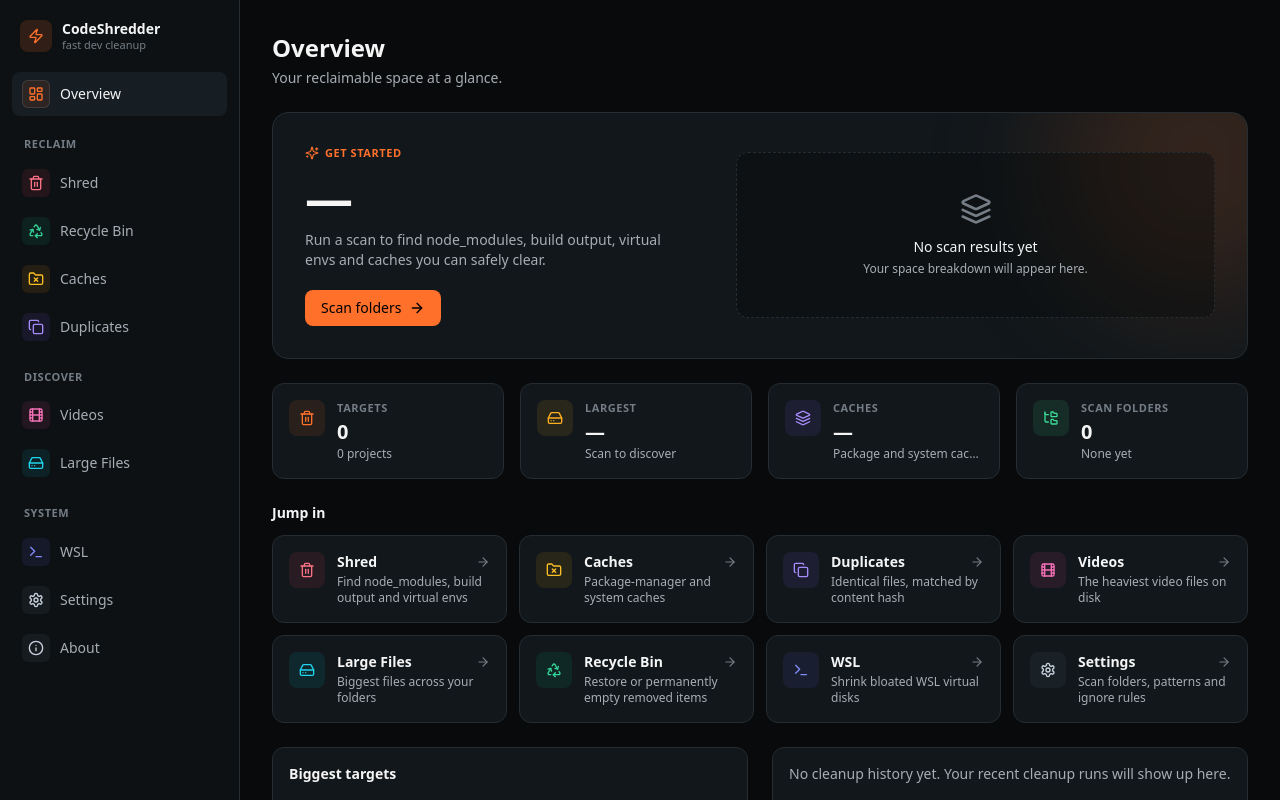
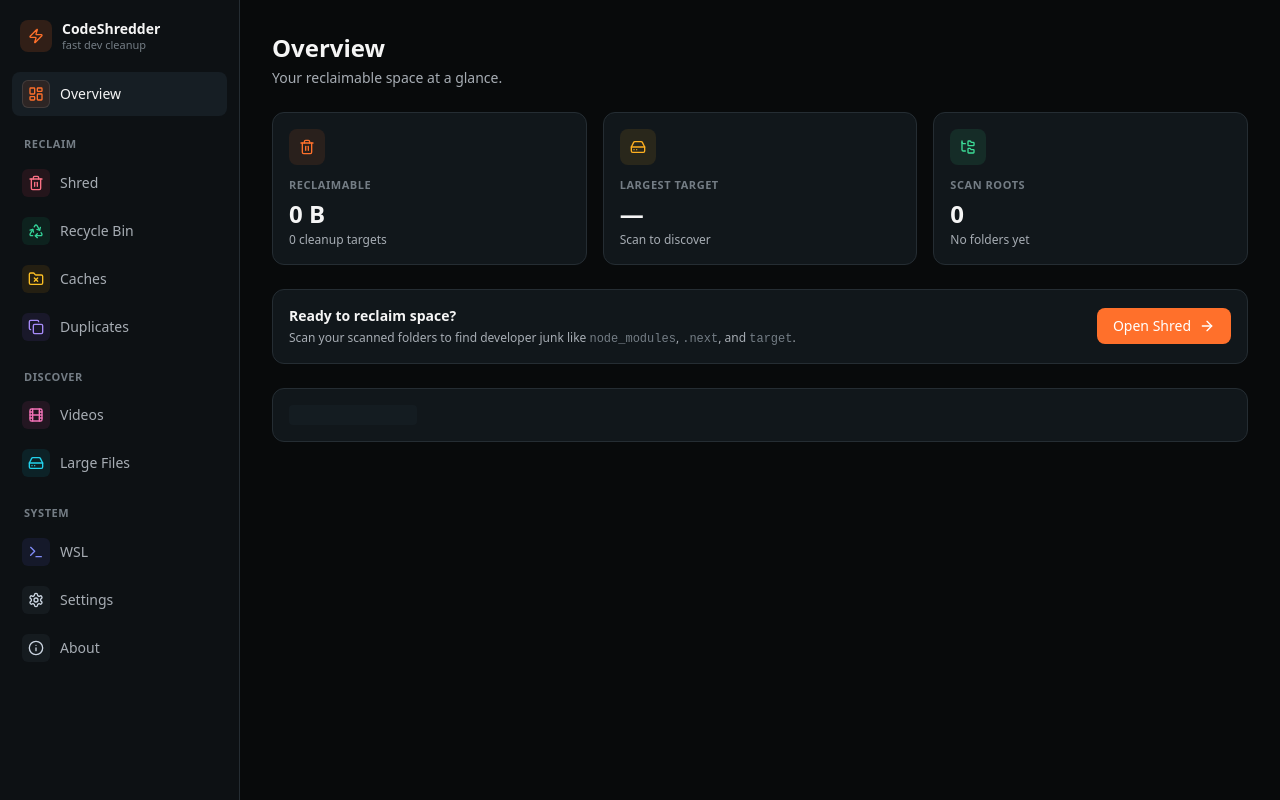
Before and after one commit to akshad-exe/CodeShredder, a React (Vite) app in the folder desktop/: page / in a window 1280 px wide. Built offline with nearby package versions, Linux system fonts and the light colour scheme.

Commit message:
Revert "feat(overview): hero with category breakdown, stats, quick-nav tiles, biggest targets"
This reverts commit 4ec544e487dea5e4292c263086956e5c607e0e3d.

```diff
--- a/desktop/src/components/overview/RecentCleanups.tsx
+++ b/desktop/src/components/overview/RecentCleanups.tsx
@@ -19,10 +19,7 @@ export function RecentCleanups() {
   const [entries, setEntries] = useState<CleanupHistoryEntry[] | null>(null)
 
   useEffect(() => {
-    if (!isTauri()) {
-      setEntries([])
-      return
-    }
+    if (!isTauri()) return
     let cancelled = false
     getCleanupHistory(20)
       .then((history) => {
--- a/desktop/src/pages/Overview.tsx
+++ b/desktop/src/pages/Overview.tsx
@@ -1,26 +1,10 @@
-import { useEffect, useMemo, useState } from 'react'
-import { ArrowRight, FolderTree, HardDrive, Layers, ScanSearch, Sparkles, Trash2 } from 'lucide-react'
+import { ArrowRight, Trash2, HardDrive, FolderTree } from 'lucide-react'
 import { useCleanupStore } from '@/store/cleanupStore'
 import { formatBytes, formatCount } from '@/lib/format'
-import { categoryLabel, PATTERN_COLORS } from '@/lib/patterns'
-import { isTauri, listCaches } from '@/lib/ipc'
-import { NAV_GROUPS, type PageId } from '@/lib/navigation'
 import { RecentCleanups } from '@/components/overview/RecentCleanups'
-import { cn } from '@/lib/utils'
+import type { PageId } from '@/lib/navigation'
 
-const TILES: { id: PageId; blurb: string }[] = [
-  { id: 'shred', blurb: 'Find node_modules, build output and virtual envs' },
-  { id: 'caches', blurb: 'Package-manager and system caches' },
-  { id: 'duplicates', blurb: 'Identical files, matched by content hash' },
-  { id: 'videos', blurb: 'The heaviest video files on disk' },
-  { id: 'large-files', blurb: 'Biggest files across your folders' },
-  { id: 'recycle-bin', blurb: 'Restore or permanently empty removed items' },
-  { id: 'wsl', blurb: 'Shrink bloated WSL virtual disks' },
-  { id: 'settings', blurb: 'Scan folders, patterns and ignore rules' },
-]
-const NAV_ITEMS = Object.fromEntries(NAV_GROUPS.flatMap((g) => g.items).map((i) => [i.id, i]))
-
-function Stat({
+function StatCard({
   icon: Icon,
   label,
   value,
@@ -34,14 +18,16 @@ function Stat({
   tone: string
 }) {
   return (
-    <div className="card flex items-start gap-3">
-      <div className={cn('grid h-9 w-9 shrink-0 place-content-center rounded-lg', tone)}>
+    <div className="card space-y-3">
+      <div className={`grid h-9 w-9 place-content-center rounded-lg ${tone}`}>
         <Icon className="h-4 w-4" />
       </div>
-      <div className="min-w-0">
-        <p className="text-[11px] font-semibold uppercase tracking-wider text-faint">{label}</p>
-        <p className="mt-0.5 text-xl font-bold tabular-nums text-text">{value}</p>
-        <p className="truncate text-xs text-muted">{sub}</p>
+      <div>
+        <p className="text-[11px] font-semibold uppercase tracking-wider text-faint">
+          {label}
+        </p>
+        <p className="mt-1 text-2xl font-bold tabular-nums text-text">{value}</p>
+        <p className="mt-0.5 text-xs text-muted">{sub}</p>
       </div>
     </div>
   )
@@ -51,183 +37,66 @@ export function Overview({ onNavigate }: { onNavigate: (p: PageId) => void }) {
   const totalReclaimable = useCleanupStore((s) => s.totalReclaimable)
   const targets = useCleanupStore((s) => s.targets)
   const scanRoots = useCleanupStore((s) => s.scanRoots)
-  const scanStatus = useCleanupStore((s) => s.scanStatus)
-  const [cacheBytes, setCacheBytes] = useState<number | null>(null)
 
-  useEffect(() => {
-    if (!isTauri()) return
-    listCaches()
-      .then((c) => setCacheBytes(c.reduce((n, e) => n + e.sizeBytes, 0)))
-      .catch(() => setCacheBytes(null))
-  }, [])
-
-  const { byCategory, top, projects } = useMemo(() => {
-    const cats = new Map<string, number>()
-    const projs = new Set<string>()
-    for (const t of targets) {
-      cats.set(t.category, (cats.get(t.category) ?? 0) + t.sizeBytes)
-      projs.add(t.projectPath)
-    }
-    return {
-      byCategory: [...cats.entries()].sort((a, b) => b[1] - a[1]),
-      top: [...targets].sort((a, b) => b.sizeBytes - a.sizeBytes).slice(0, 5),
-      projects: projs.size,
-    }
-  }, [targets])
-
-  const scanning = scanStatus === 'scanning'
-  const hasResults = targets.length > 0
+  const biggest =
+    targets.length > 0
+      ? targets.reduce((a, b) => (a.sizeBytes > b.sizeBytes ? a : b))
+      : null
 
   return (
     <div className="mx-auto max-w-[1400px] space-y-6 px-8 py-8">
       <div>
         <h1 className="text-2xl font-bold text-text">Overview</h1>
-        <p className="mt-1 text-sm text-muted">Your reclaimable space at a glance.</p>
+        <p className="mt-1 text-sm text-muted">
+          Your reclaimable space at a glance.
+        </p>
       </div>
 
-      {/* Hero */}
-      <section className="relative overflow-hidden rounded-2xl border border-border bg-panel p-6 sm:p-8">
-        <div className="pointer-events-none absolute -right-24 -top-24 h-72 w-72 rounded-full bg-accent/15 blur-3xl" />
-        <div className="relative grid gap-8 lg:grid-cols-[minmax(0,1fr)_minmax(0,1.2fr)] lg:items-center">
-          <div>
-            <p className="flex items-center gap-1.5 text-[11px] font-semibold uppercase tracking-wider text-accent">
-              <Sparkles className="h-3.5 w-3.5" />
-              {hasResults ? 'Ready to reclaim' : 'Get started'}
-            </p>
-            <p className="mt-3 text-5xl font-extrabold tabular-nums tracking-tight text-text">
-              {hasResults ? formatBytes(totalReclaimable) : '—'}
-            </p>
-            <p className="mt-2 max-w-sm text-sm text-muted">
-              {hasResults
-                ? `${formatCount(targets.length)} cleanup targets across ${formatCount(projects)} project${projects === 1 ? '' : 's'}. Everything moves to the Trash first.`
-                : 'Run a scan to find node_modules, build output, virtual envs and caches you can safely clear.'}
-            </p>
-            <div className="mt-5 flex flex-wrap gap-2.5">
-              <button type="button" className="btn-primary !text-black" onClick={() => onNavigate('shred')}>
-                {hasResults ? 'Review and shred' : 'Scan folders'}
-                <ArrowRight className="h-4 w-4" />
-              </button>
-              {scanning && (
-                <span className="inline-flex items-center gap-2 rounded-lg border border-border px-3 text-xs text-muted">
-                  <ScanSearch className="h-3.5 w-3.5 animate-pulse text-accent" />
-                  Scanning…
-                </span>
-              )}
-            </div>
-          </div>
-
-          <div>
-            {hasResults ? (
-              <>
-                <p className="mb-2 text-xs font-semibold text-text">Space by category</p>
-                <div className="flex h-3 overflow-hidden rounded-full bg-background">
-                  {byCategory.map(([cat, size]) => (
-                    <span
-                      key={cat}
-                      className={cn('h-full', PATTERN_COLORS[cat] ?? 'bg-accent')}
-                      style={{ width: `${(size / totalReclaimable) * 100}%` }}
-                      title={`${categoryLabel(cat)} · ${formatBytes(size)}`}
-                    />
-                  ))}
-                </div>
-                <ul className="mt-3 grid grid-cols-2 gap-x-4 gap-y-1.5">
-                  {byCategory.map(([cat, size]) => (
-                    <li key={cat} className="flex items-center gap-2 text-xs">
-                      <span className={cn('h-2 w-2 rounded-full', PATTERN_COLORS[cat] ?? 'bg-accent')} />
-                      <span className="capitalize text-muted">{categoryLabel(cat)}</span>
-                      <span className="ml-auto tabular-nums text-faint">{formatBytes(size)}</span>
-                    </li>
-                  ))}
-                </ul>
-              </>
-            ) : (
-              <div className="grid place-items-center rounded-xl border border-dashed border-border bg-background/40 px-6 py-10 text-center">
-                <Layers className="h-8 w-8 text-faint" />
-                <p className="mt-3 text-sm font-medium text-text">No scan results yet</p>
-                <p className="mt-1 text-xs text-muted">Your space breakdown will appear here.</p>
-              </div>
-            )}
-          </div>
-        </div>
-      </section>
-
-      {/* Stats */}
-      <div className="grid grid-cols-2 gap-4 lg:grid-cols-4">
-        <Stat icon={Trash2} label="Targets" value={formatCount(targets.length)} sub={`${formatCount(projects)} projects`} tone="bg-accent/10 text-accent" />
-        <Stat
+      <div className="grid grid-cols-3 gap-4">
+        <StatCard
+          icon={Trash2}
+          label="Reclaimable"
+          value={formatBytes(totalReclaimable)}
+          sub={`${formatCount(targets.length)} cleanup targets`}
+          tone="bg-accent/10 text-accent"
+        />
+        <StatCard
           icon={HardDrive}
-          label="Largest"
-          value={top[0] ? formatBytes(top[0].sizeBytes) : '—'}
-          sub={top[0]?.displayPath ?? 'Scan to discover'}
+          label="Largest target"
+          value={biggest ? formatBytes(biggest.sizeBytes) : '—'}
+          sub={biggest ? biggest.displayPath : 'Scan to discover'}
           tone="bg-warning/10 text-warning"
         />
-        <Stat
-          icon={Layers}
-          label="Caches"
-          value={cacheBytes === null ? '—' : formatBytes(cacheBytes)}
-          sub="Package and system caches"
-          tone="bg-violet-500/10 text-violet-400"
+        <StatCard
+          icon={FolderTree}
+          label="Scan roots"
+          value={formatCount(scanRoots.length)}
+          sub={scanRoots[0] ?? 'No folders yet'}
+          tone="bg-safe/10 text-safe"
         />
-        <Stat icon={FolderTree} label="Scan folders" value={formatCount(scanRoots.length)} sub={scanRoots[0] ?? 'None yet'} tone="bg-safe/10 text-safe" />
       </div>
 
-      {/* Jump in */}
-      <section>
-        <h2 className="mb-3 text-sm font-semibold text-text">Jump in</h2>
-        <div className="grid gap-3 sm:grid-cols-2 xl:grid-cols-4">
-          {TILES.map(({ id, blurb }) => {
-            const item = NAV_ITEMS[id]
-            const Icon = item.icon
-            return (
-              <button
-                key={id}
-                type="button"
-                onClick={() => onNavigate(id)}
-                className="group card-hover flex items-start gap-3 text-left hover:border-accent/40"
-              >
-                <span className={cn('grid h-9 w-9 shrink-0 place-content-center rounded-lg', item.tone)}>
-                  <Icon className="h-4 w-4" />
-                </span>
-                <span className="min-w-0 flex-1">
-                  <span className="flex items-center justify-between text-sm font-semibold text-text">
-                    {item.label}
-                    <ArrowRight className="h-3.5 w-3.5 text-faint transition-transform group-hover:translate-x-0.5 group-hover:text-accent" />
-                  </span>
-                  <span className="mt-0.5 block text-xs text-muted">{blurb}</span>
-                </span>
-              </button>
-            )
-          })}
+      <div className="card flex items-center justify-between gap-4">
+        <div>
+          <p className="text-sm font-semibold text-text">Ready to reclaim space?</p>
+          <p className="mt-1 text-xs text-muted">
+            Scan your scanned folders to find developer junk like{' '}
+            <span className="font-mono text-faint">node_modules</span>,{' '}
+            <span className="font-mono text-faint">.next</span>, and{' '}
+            <span className="font-mono text-faint">target</span>.
+          </p>
         </div>
-      </section>
+        <button
+          type="button"
+          className="btn-primary shrink-0"
+          onClick={() => onNavigate('shred')}
+        >
+          Open Shred
+          <ArrowRight className="h-4 w-4" />
+        </button>
+      </div>
 
-      {/* Top targets + history */}
-      <div className="grid gap-6 lg:grid-cols-2">
-        <section className="card space-y-3">
-          <p className="text-sm font-semibold text-text">Biggest targets</p>
-          {top.length === 0 ? (
-            <p className="text-sm text-muted">Scan to see what is taking the most space.</p>
-          ) : (
-            <ul className="space-y-3">
-              {top.map((t) => (
-                <li key={t.id}>
-                  <div className="flex items-baseline justify-between gap-3">
-                    <span className="truncate text-sm text-text">
-                      <span className="font-mono">{t.folderName}</span>
-                      <span className="text-muted"> · {t.projectName}</span>
-                    </span>
-                    <span className="shrink-0 text-xs font-semibold tabular-nums text-accent">{formatBytes(t.sizeBytes)}</span>
-                  </div>
-                  <div className="mt-1.5 h-1.5 overflow-hidden rounded-full bg-background">
-                    <div className="h-full rounded-full bg-accent" style={{ width: `${(t.sizeBytes / top[0].sizeBytes) * 100}%` }} />
-                  </div>
-                </li>
-              ))}
-            </ul>
-          )}
-        </section>
-        <RecentCleanups />
-      </div>
+      <RecentCleanups />
     </div>
   )
 }
```
